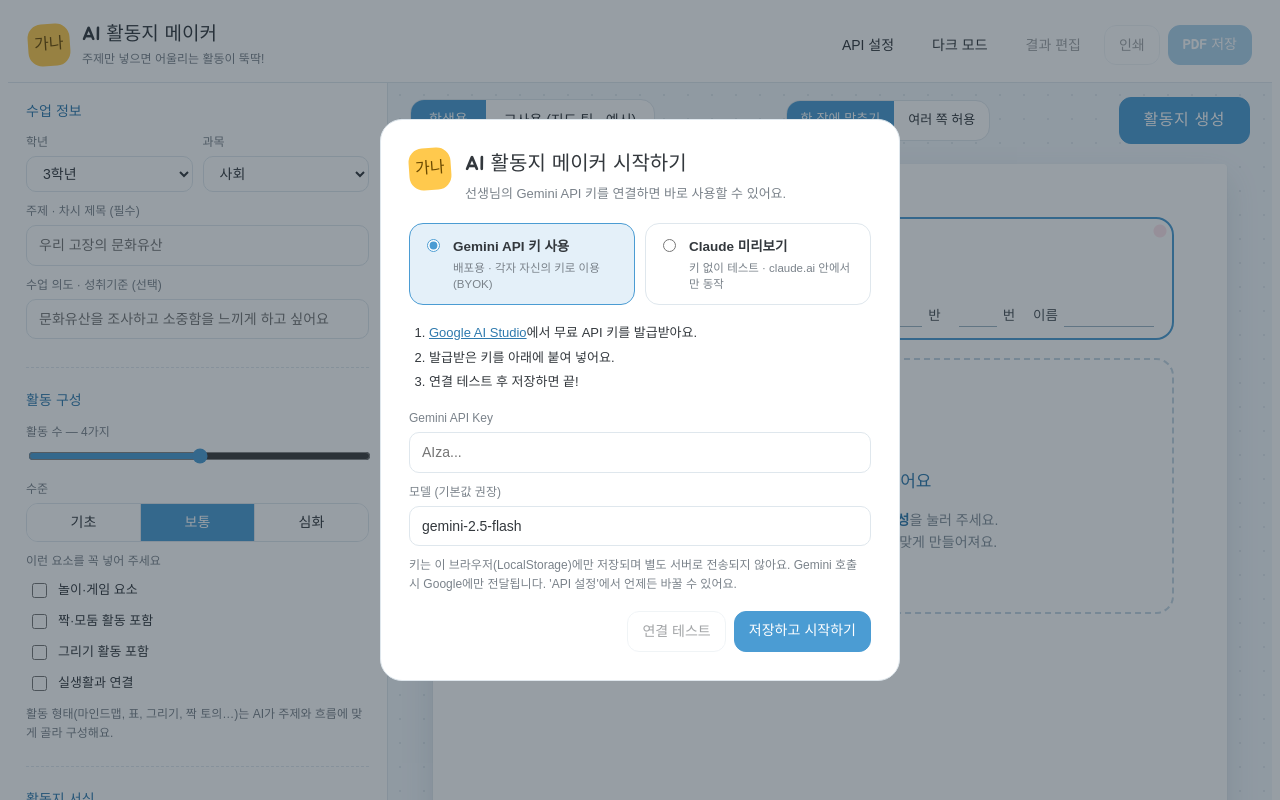
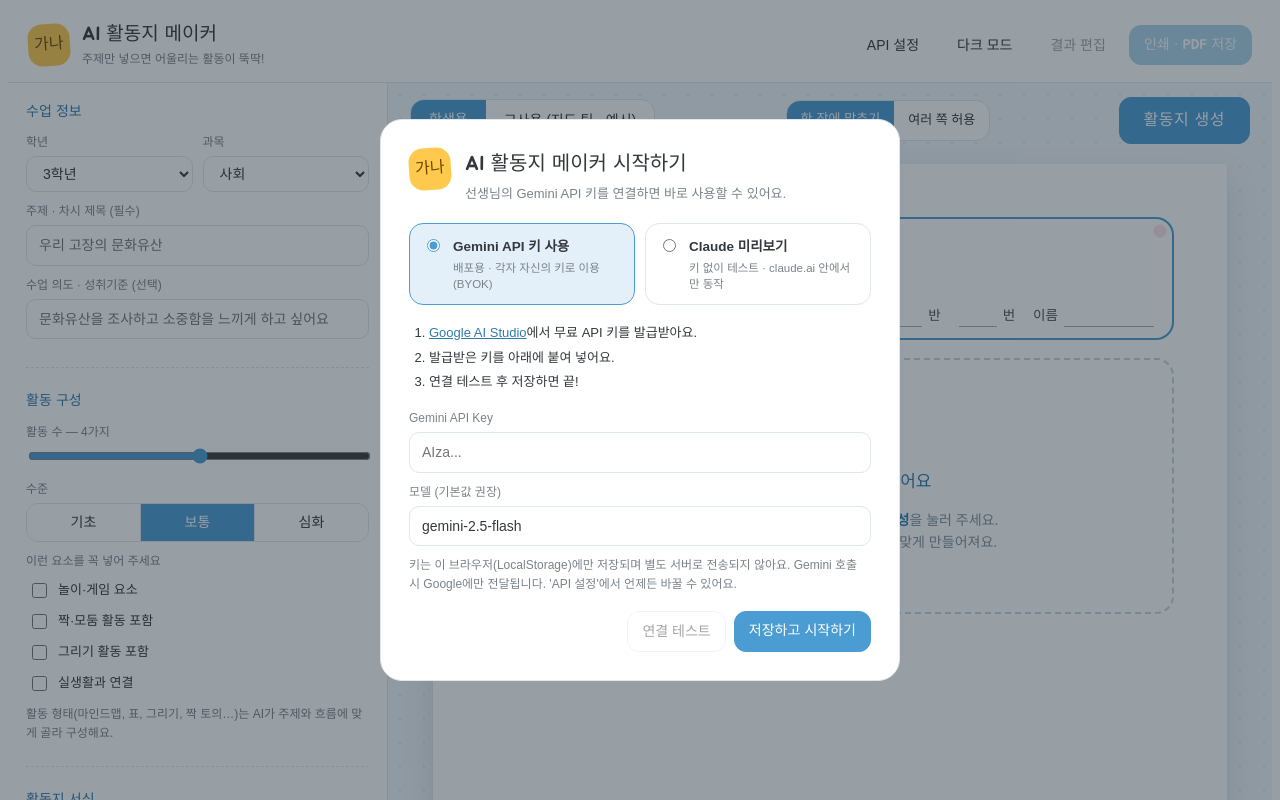
Before and after one commit to So0yeon/Sheetly, a React (Vite) app: page / in a window 1280 px wide. Shown: the top 800 px of the page. Built offline with nearby package versions, Linux system fonts and the light colour scheme.

Commit message:
Update App.jsx

```diff
--- a/src/App.jsx
+++ b/src/App.jsx
@@ -4,7 +4,8 @@ import React, { useState, useEffect, useLayoutEffect, useRef, useMemo, useCallba
    AI 활동지 메이커 (배포용 · BYOK)
    - 주제(차시 제목)만 넣으면 어울리는 활동 3~5개를 자동 구성
    - 미리보기·출력 모두 정확한 A4(210×297mm) 페이지 단위로 자동 분할
-   - PDF 저장: html2pdf.js(클라이언트 생성)라 어디서든 파일로 저장 가능
+   - PDF 저장: 브라우저 인쇄 대화상자에서 '대상: PDF로 저장'을 선택 (별도 라이브러리 없이
+     네이티브 인쇄 파이프라인을 사용해 안정적으로 동작)
    - 인쇄: 브라우저 인쇄 대화상자
    ────────────────────────────────────────────────────────── */
 
@@ -60,17 +61,7 @@ async function saveKey(key, value) {
   try { await window.storage.set(key, JSON.stringify(value)); } catch {}
 }
 
-/* ── html2pdf 로더 (cdnjs) ── */
-function ensureHtml2pdf() {
-  if (window.html2pdf) return Promise.resolve();
-  return new Promise((resolve, reject) => {
-    const s = document.createElement("script");
-    s.src = "https://cdnjs.cloudflare.com/ajax/libs/html2pdf.js/0.10.1/html2pdf.bundle.min.js";
-    s.onload = resolve;
-    s.onerror = () => reject(new Error("PDFLIB"));
-    document.head.appendChild(s);
-  });
-}
+
 
 /* ── 프롬프트 ── */
 function buildPrompt(opts, count) {
@@ -203,7 +194,6 @@ function friendlyError(e) {
   if (e.message === "BADKEY") return "API 키가 올바르지 않아요. 'API 설정'에서 키를 다시 확인해 주세요.";
   if (e.message === "QUOTA") return "요청이 너무 잦거나 오늘 사용량을 초과했어요. 1분 정도 기다렸다가 다시 시도해 주세요.";
   if (e.message === "BUSY") return "구글 서버가 잠시 혼잡해요. 몇십 초 후 다시 시도해 주세요. (내 설정 문제가 아니에요)";
-  if (e.message === "PDFLIB") return "PDF 도구를 불러오지 못했어요. 네트워크를 확인한 뒤 다시 시도해 주세요.";
   if (e.message === "CLAUDE_UNAVAILABLE")
     return "'Claude 미리보기'는 claude.ai 안에서만 동작해요. 배포된 사이트에서는 'API 설정'에서 Gemini API 키 모드를 사용해 주세요.";
   if (e.message === "NETWORK")
@@ -224,7 +214,6 @@ export default function App() {
   const [progress, setProgress] = useState(0);
   const [error, setError] = useState(null);
   const [editing, setEditing] = useState(false);
-  const [exporting, setExporting] = useState(false);
   const [templates, setTemplates] = useState([]);
   const [history, setHistory] = useState([]);
   const [tplName, setTplName] = useState("");
@@ -377,51 +366,7 @@ export default function App() {
   /* ── 인쇄 ── */
   const print = () => {
     try { window.print(); } catch {
-      setError("이 환경에서는 인쇄 창이 차단됐어요. 'PDF 저장' 버튼을 이용해 주세요.");
-    }
-  };
-
-  /* ── PDF 저장 (html2pdf) ── */
-  const exportPDF = async () => {
-    if (!pagesRef.current || exporting) return;
-    setExporting(true);
-    setError(null);
-    const el = pagesRef.current;
-    el.classList.add("exporting");
-    try {
-      await ensureHtml2pdf();
-      if (document.fonts && document.fonts.ready) {
-        try { await document.fonts.ready; } catch {}
-      }
-      const filename = `${(meta && (meta.design.title || meta.topic)) || "활동지"}${tab === "teacher" ? "_교사용" : ""}.pdf`;
-      await window
-        .html2pdf()
-        .set({
-          margin: 0,
-          filename,
-          image: { type: "jpeg", quality: 0.96 },
-          html2canvas: {
-            scale: 2,
-            useCORS: true,
-            backgroundColor: "#ffffff",
-            windowWidth: el.scrollWidth,
-            onclone: (doc) => doc.querySelectorAll(".no-print").forEach((n) => n.remove()),
-          },
-          jsPDF: { unit: "mm", format: "a4", orientation: "portrait" },
-          pagebreak: { mode: ["css", "legacy"] },
-        })
-        .from(el)
-        .save();
-    } catch (e) {
-      console.error("PDF export failed:", e);
-      setError(
-        "PDF 생성에 실패했어요. 대신 '인쇄' 버튼을 누른 뒤 인쇄 대화상자에서 '대상'을 PDF로 저장으로 바꿔서 저장해 보세요. (" +
-          (e && e.message ? e.message : "알 수 없는 오류") +
-          ")"
-      );
-    } finally {
-      el.classList.remove("exporting");
-      setExporting(false);
+      setError("이 환경에서는 인쇄 창이 열리지 않았어요. 브라우저 메뉴에서 '인쇄'를 직접 실행해 주세요.");
     }
   };
 
@@ -497,10 +442,7 @@ export default function App() {
           <button className="btn ghost" onClick={() => setEditing((e) => !e)} disabled={!activities}>
             {editing ? "편집 끝내기" : "결과 편집"}
           </button>
-          <button className="btn" onClick={print} disabled={!activities}>인쇄</button>
-          <button className="btn primary" onClick={exportPDF} disabled={!activities || exporting}>
-            {exporting ? "PDF 만드는 중…" : "PDF 저장"}
-          </button>
+          <button className="btn primary" onClick={print} disabled={!activities}>인쇄 · PDF 저장</button>
         </div>
       </header>
 
@@ -1104,8 +1046,6 @@ input[type=range]{width:100%;accent-color:var(--sky)}
 .tabs.page-mode{margin-left:2px}
 .tabs.page-mode button{padding:9px 14px;font-size:13px}
 .page-num{font-size:11px;color:var(--muted);margin:0 0 14px;font-family:'Jua';letter-spacing:.5px}
-.exporting{gap:0 !important}
-.exporting .page{box-shadow:none;border-radius:0}
 
 /* 측정용 요소(화면 밖) — 페이지와 같은 내용 폭에서 높이를 잰다 */
 .measure{position:absolute;left:-9999px;top:0;width:210mm;padding:0 14mm;
```
